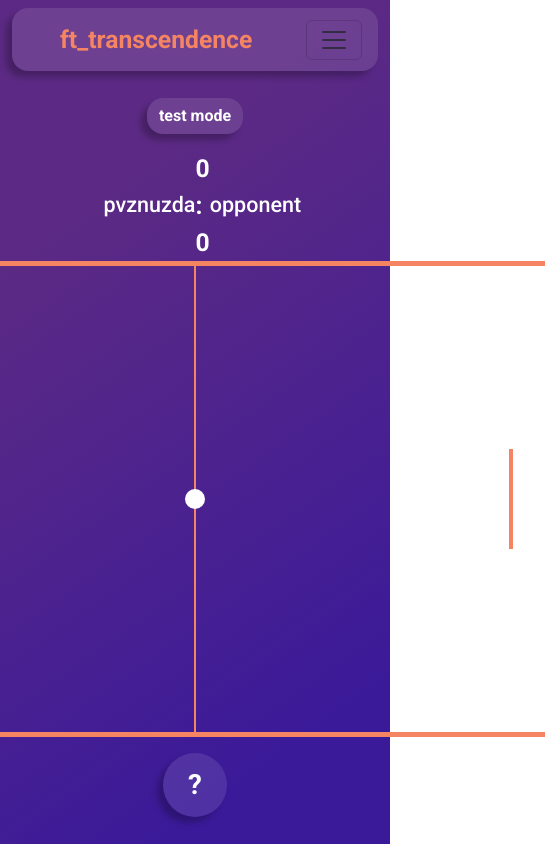
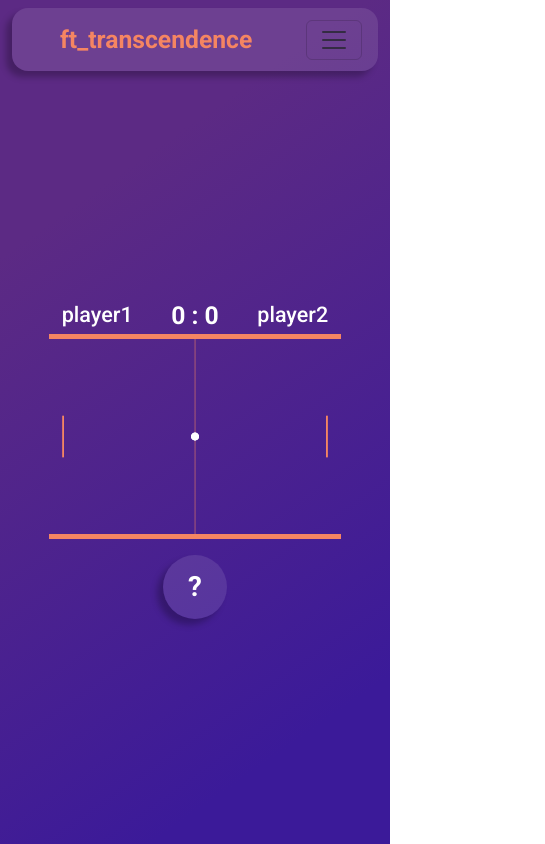
Before and after one commit to lhasmi/ft_transcendance, a Vue app: page /game in a window 390 px wide. Shown: the whole page, 545 px wide, since content can reach past the window. Built offline with nearby package versions, Linux system fonts and the light colour scheme.

Commit message:
made game responsive + minor extras

```diff
--- a/src/views/GameView.vue
+++ b/src/views/GameView.vue
@@ -1,15 +1,20 @@
 <script setup>
 import { ref, onMounted } from 'vue'
 import ButtonComp from '../components/ButtonComp.vue';
+import { store } from '@/store/store';
 
+
+// variables
+const test = ref(false)
 const testMode = ref(false)
-const player1 = ref('pvznuzda')
-const player2 = ref('opponent')
+const player1 = ref('player1')
+const player2 = ref('player2')
 const score = ref({
   player1: 0,
   player2: 0
 })
 
+// functions
 const sendTestData = async () => {
 
 	const response = await fetch('https://127.0.0.1:8000/game/', {
@@ -241,6 +246,11 @@ onMounted(() => {
   const game = new Game(ctx, player1, player2, ball)
   game.animate()
 
+	if (store.userAuthorised) {
+		player1.value = store.username
+		player2.value = 'opponent'
+	}
+
   // addEventListener('keydown', (e) => {
   //   if (e.key == 'ArrowUp' || e.key == 'w') {
   //     player1.keyPressed = true
@@ -302,7 +312,7 @@ onMounted(() => {
   >
 
 		<!-- TEST -->
-		<ButtonComp @click="testMode = !testMode" class="mb-3">test mode</ButtonComp>
+		<ButtonComp v-if="test" @click="testMode = !testMode" class="mb-3">test mode</ButtonComp>
 		<div v-if="testMode" class="row test-form py-2">
 			<div class="col d-flex">
 				<div class="d-flex flex-column justify-content-center align-items-center">
@@ -317,7 +327,7 @@ onMounted(() => {
 			</div>
 		</div>
 
-    <div class="scoreboard col-6 mx-auto d-flex justify-content-around align-items-center">
+    <div class="scoreboard col-10 col-md-6 mx-auto d-flex justify-content-around align-items-center">
       <p class="text-white fs-4 mb-0 roboto-medium">{{ player1 }}</p>
       <p class="text-white fs-2 mb-0 roboto-bold">{{ score.player1 }} : {{ score.player2 }}</p>
       <p class="text-white fs-4 mb-0 roboto-medium">{{ player2 }}</p>
@@ -327,14 +337,42 @@ onMounted(() => {
     <button
       class="btn btn-primary rounded-5 mt-3 d-flex justify-content-center align-items-center fs-1"
       style="width: 64px; height: 64px"
+			data-bs-toggle="modal"
+			data-bs-target="#helpModal"
     >
       ?
     </button>
+
+		<!-- Modal -->
+		<div class="modal fade" id="helpModal" tabindex="-1" aria-labelledby="helpModalLabel" aria-hidden="true">
+			<div class="modal-dialog">
+				<div class="modal-content">
+					<div class="modal-header">
+						<h1 class="modal-title fs-5" id="helpModalLabel">Modal title</h1>
+						<button type="button" class="btn-close" data-bs-dismiss="modal" aria-label="Close"></button>
+					</div>
+					<div class="modal-body">
+						...
+					</div>
+					<div class="modal-footer">
+						<button type="button" class="btn btn-secondary" data-bs-dismiss="modal">Close</button>
+						<button type="button" class="btn btn-primary">Save changes</button>
+					</div>
+				</div>
+			</div>
+		</div>
+
   </section>
 </template>
 
 <style scoped>
 .canvas {
+	@media screen and (max-width: 600px) {
+		border: 2px solid #f58562;
+		border-left: none;
+		border-right: none;
+	}
+	width: 80%;
   border: 5px solid #f58562;
   border-right: none;
   border-left: none;
```
